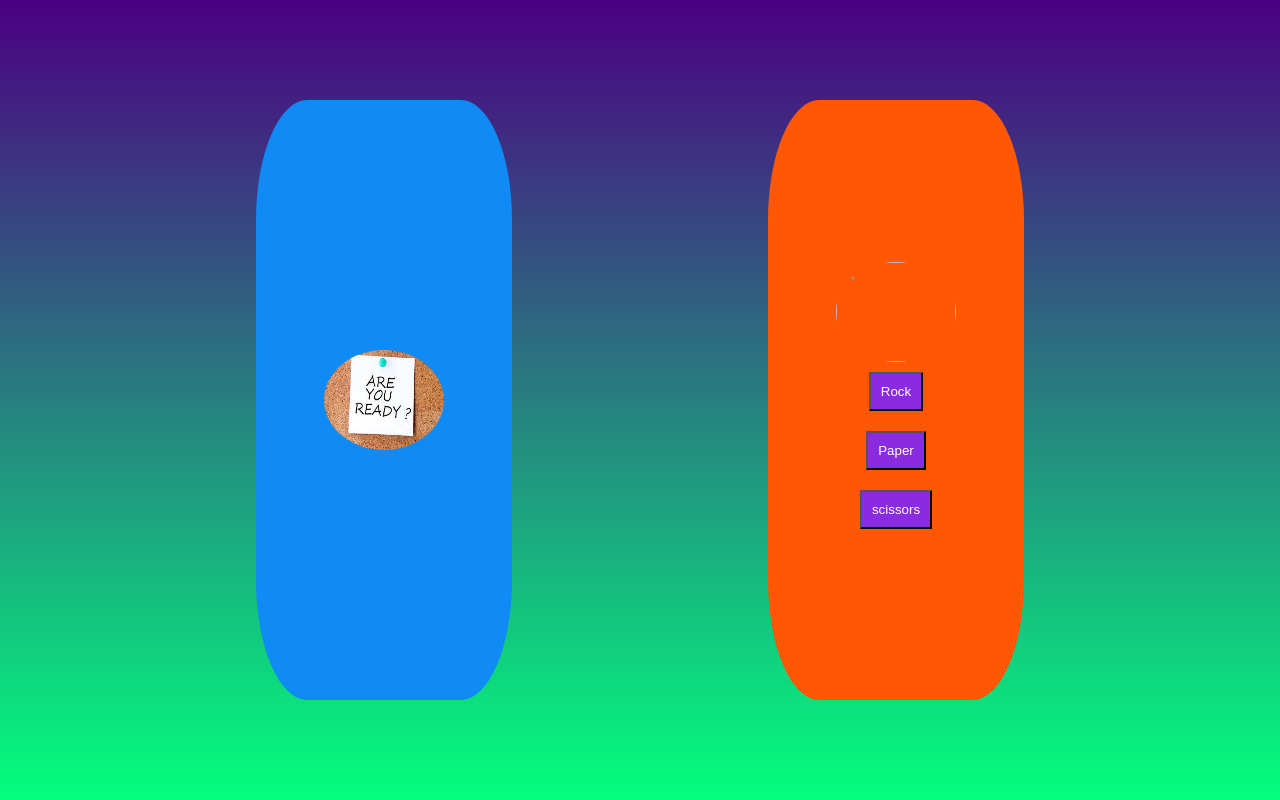
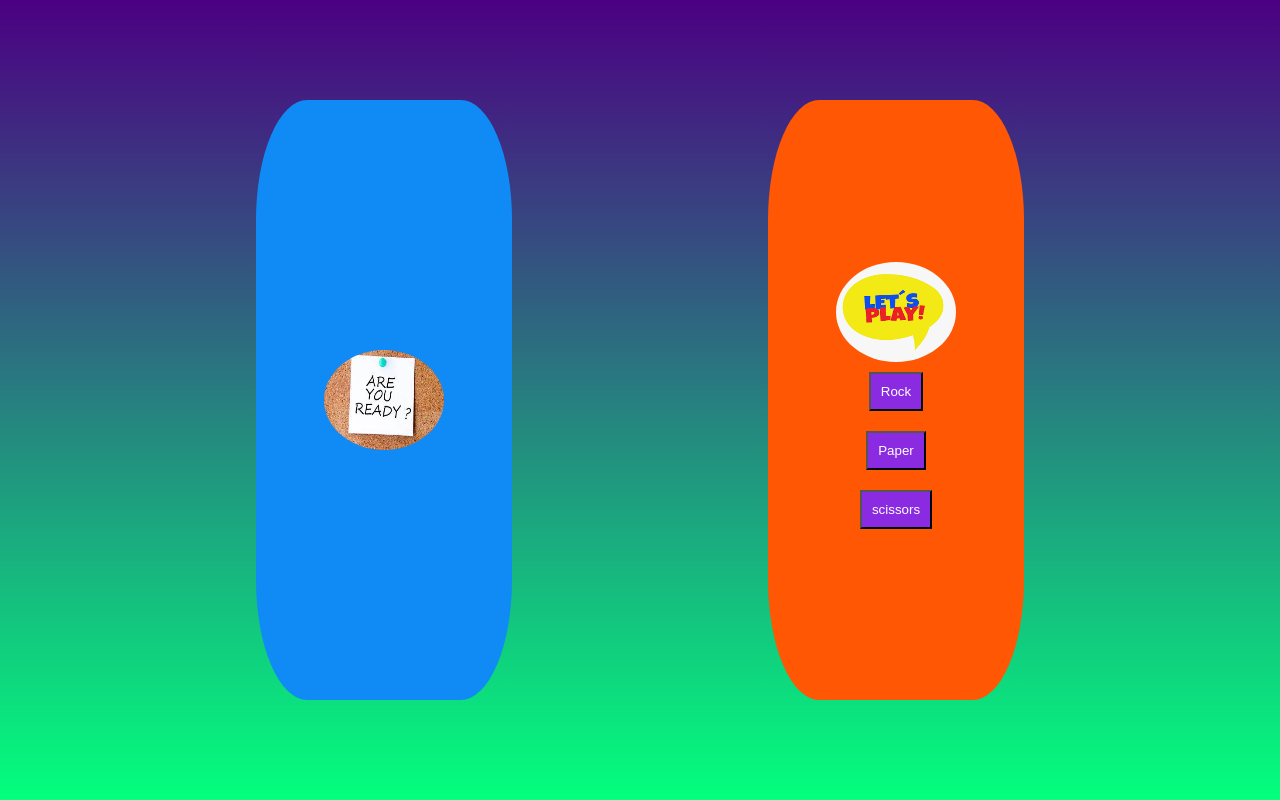
Before and after one commit to aldo-ramirez/RPS, a plain HTML site: page index.html in a window 1280 px wide. Drawn offline with Linux system fonts and the light colour scheme; the site is published under a folder, as on GitHub Pages, so addresses that start at the root find nothing.

Commit message:
let's play image added

```diff
--- a/index.html
+++ b/index.html
@@ -21,7 +21,7 @@
       <div class="result" id="result"></div>
 
       <div class="gamer" id="gamer">
-        <img id="image-gamer" src="/images/descargaare youready.png" alt="" />
+        <img id="image-gamer" src="./images/descargaare youready.png" alt="" />
         <button id="rock">Rock</button>
         <button id="paper">Paper</button>
         <button id="scissors">scissors</button>
```
